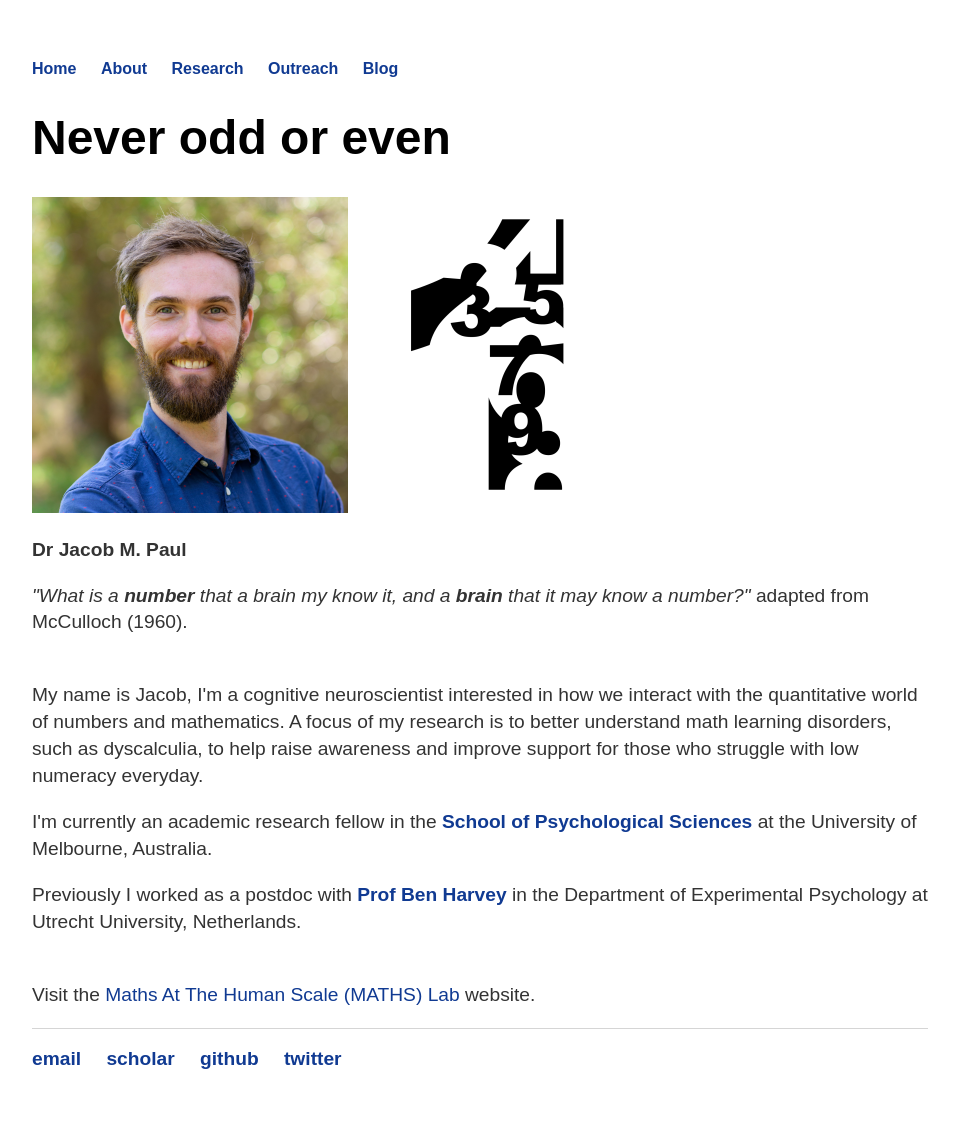
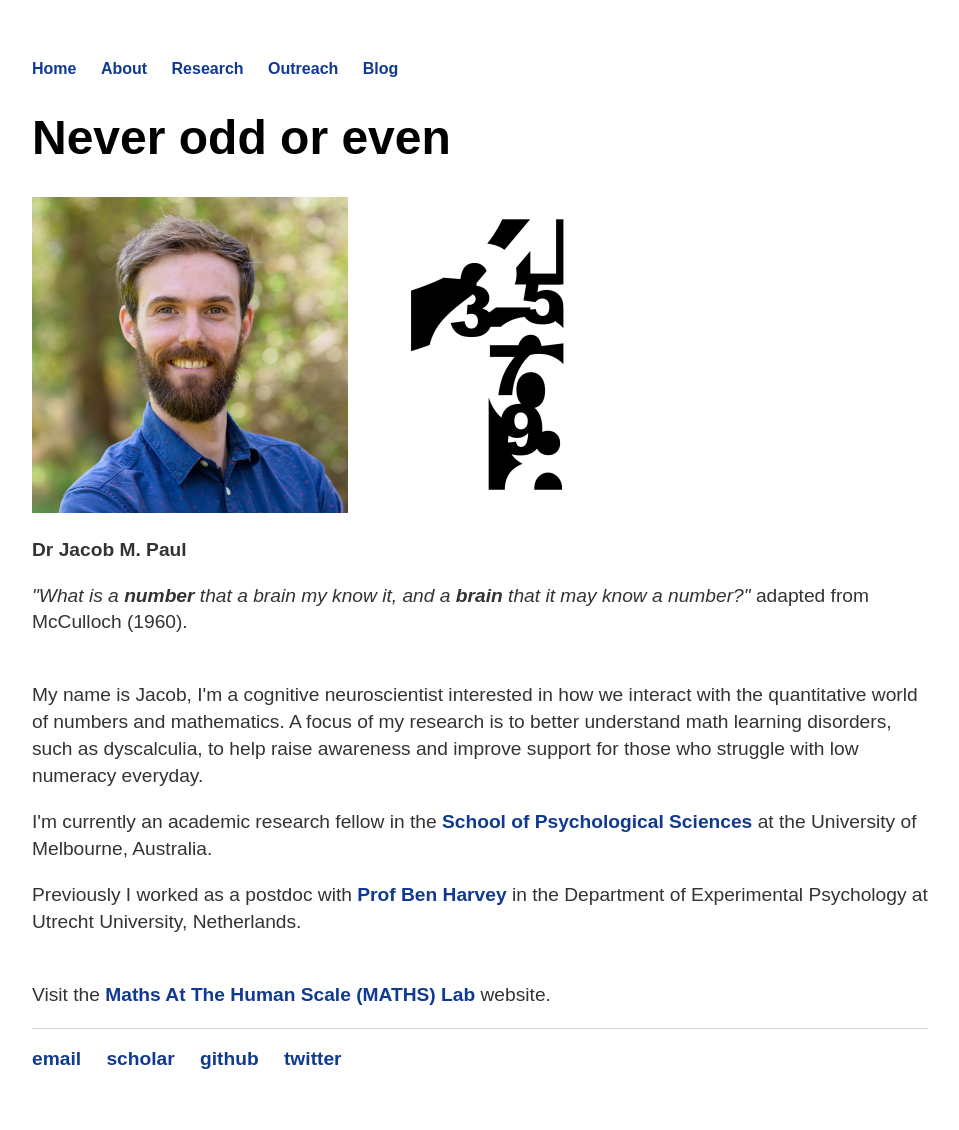
Before and after one commit to jacobmpaul/jacobmpaul.github.io, a Jekyll site: the page built from index.html, in a window 1280 px wide. Shown: the whole page, without its empty margins (160-1119 px from the left). Built offline with Jekyll 4.4.1, drawn with Linux system fonts in a browser that asks for light colours.

Commit message:
Update index.html

```diff
--- a/index.html
+++ b/index.html
@@ -15,6 +15,6 @@ title: Jacob Paul - Dyscalculia
 
 	<p>Previously I worked as a postdoc with <b><a href="https://www.uu.nl/medewerkers/bmharvey">Prof Ben Harvey</a></b> in the Department of Experimental Psychology at Utrecht University, Netherlands.<p>
 
-	<p><br>Visit the <a href="https://mathsatthehumanscale.github.io/">Maths At The Human Scale (MATHS) Lab</a> website.</p>
+	<p><br>Visit the <b><a href="https://mathsatthehumanscale.github.io/">Maths At The Human Scale (MATHS) Lab</a></b> website.</p>
 </div><!-- /.blurb -->
 <meta name="home" content="jacob paul, dyscalculia, melbounre, brain">
```
